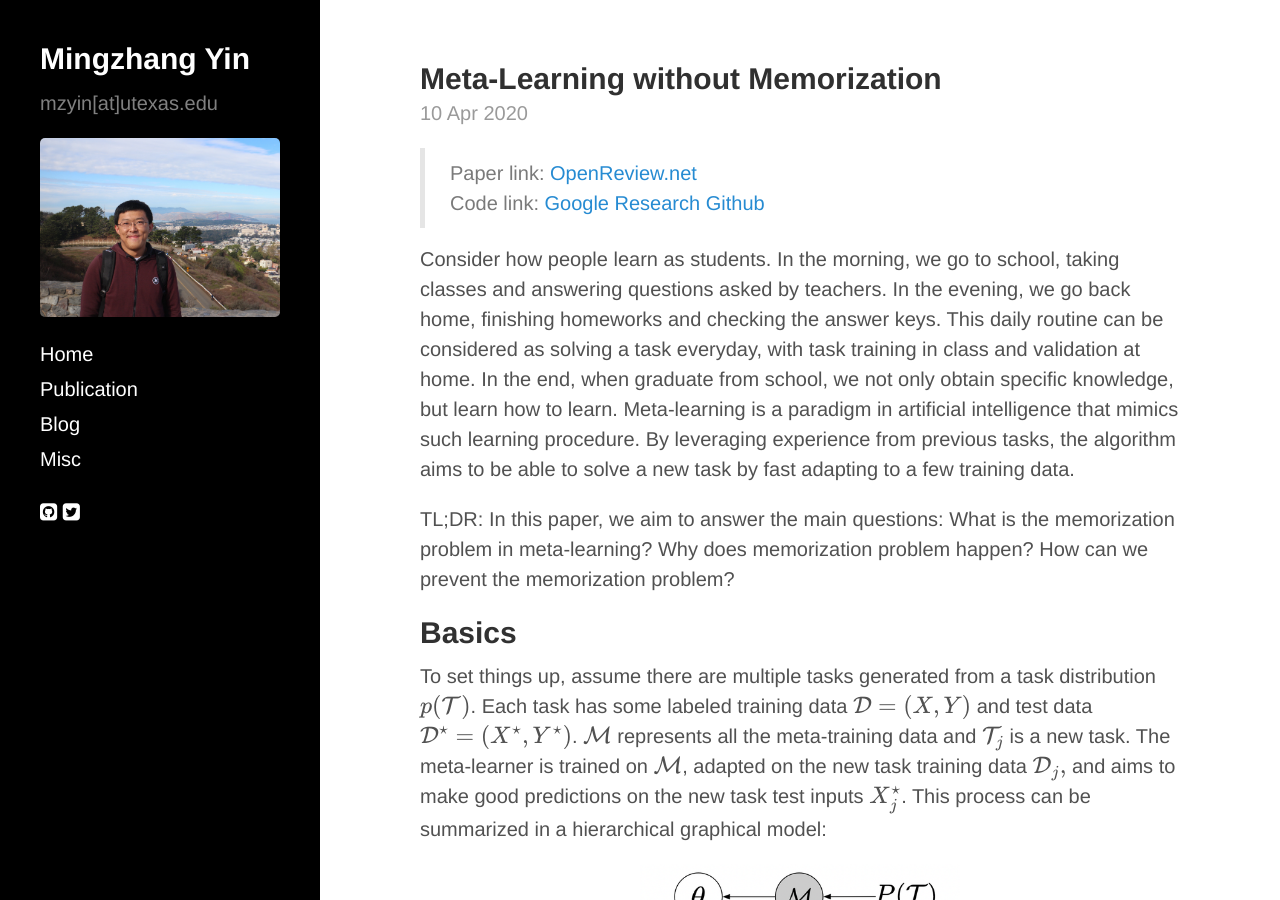
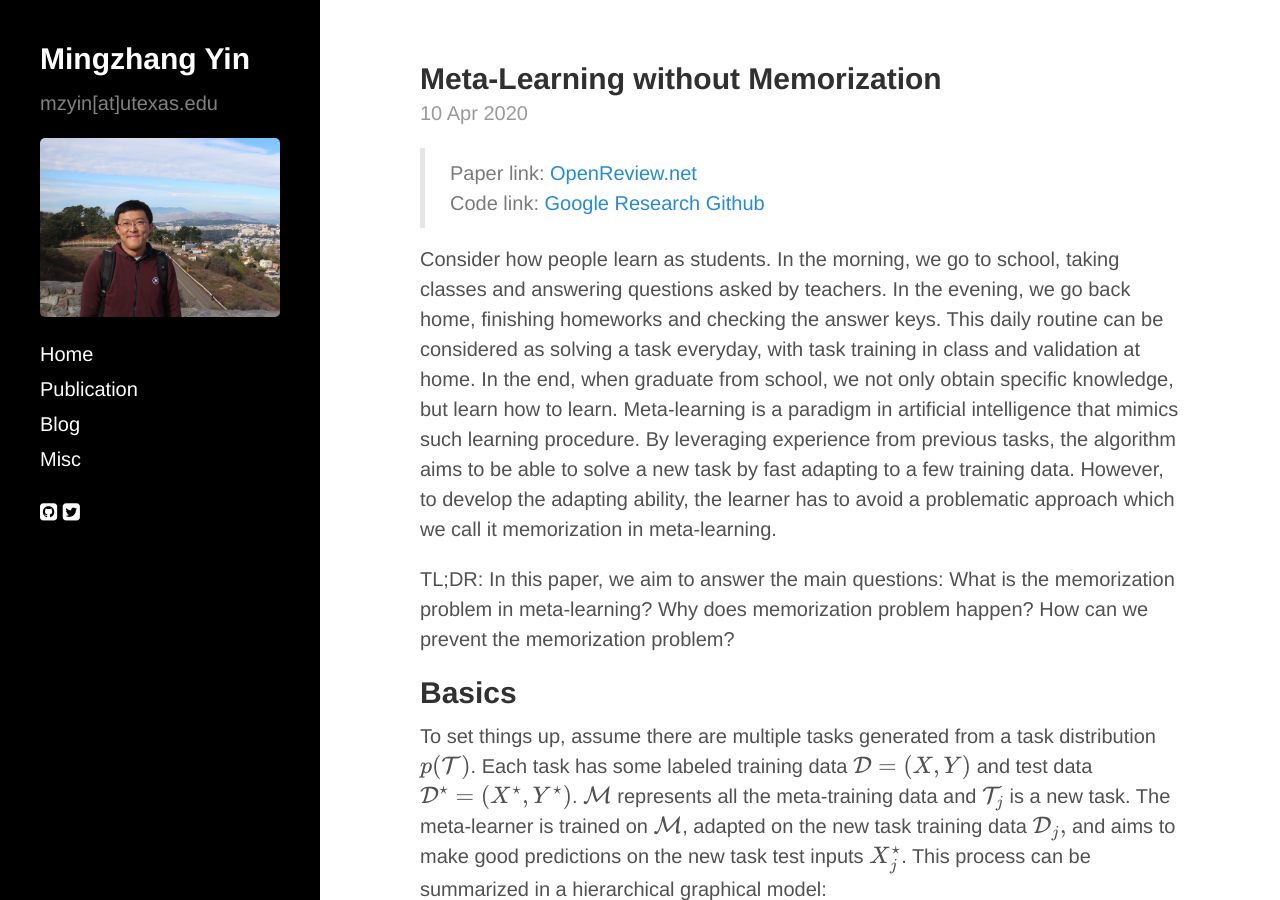
Before and after one commit to mingzhang-yin/mingzhang-yin.github.io, a Jekyll site: the page built from _posts/2020-04-10-Meta-learning-without-Memorization.md, in a window 1280 px wide and 900 px high. Built offline with Jekyll 4.4.1, drawn with Linux system fonts in a browser that asks for light colours; nearby versions of some CDN libraries; formulas are drawn with MathJax 3.

Commit message:
Update 2020-04-10-Meta-learning-without-Memorization.md

```diff
--- a/_posts/2020-04-10-Meta-learning-without-Memorization.md
+++ b/_posts/2020-04-10-Meta-learning-without-Memorization.md
@@ -10,7 +10,7 @@
 >  Paper link: [OpenReview.net](https://openreview.net/pdf?id=BklEFpEYwS)
 >  Code link: [Google Research Github](https://github.com/google-research/google-research/tree/master/meta_learning_without_memorization)
 
-Consider how people learn as students. In the morning, we go to school, taking classes and answering questions asked by teachers. In the evening, we go back home, finishing homeworks and checking the answer keys. This daily routine can be considered as solving a task everyday, with task training in class and validation at home. In the end, when graduate from school, we not only obtain specific knowledge, but learn how to learn. Meta-learning is a paradigm in artificial intelligence that mimics such learning procedure. By leveraging experience from previous tasks, the algorithm aims to be able to solve a new task by fast adapting to a few training data.
+Consider how people learn as students. In the morning, we go to school, taking classes and answering questions asked by teachers. In the evening, we go back home, finishing homeworks and checking the answer keys. This daily routine can be considered as solving a task everyday, with task training in class and validation at home. In the end, when graduate from school, we not only obtain specific knowledge, but learn how to learn. Meta-learning is a paradigm in artificial intelligence that mimics such learning procedure. By leveraging experience from previous tasks, the algorithm aims to be able to solve a new task by fast adapting to a few training data. However, to develop the adapting ability, the learner has to avoid a problematic approach which we call it memorization in meta-learning.
 
 TL;DR: In this paper, we aim to answer the main questions: What is the memorization problem in meta-learning? Why does memorization problem happen? How can we prevent the memorization problem?
 
```
